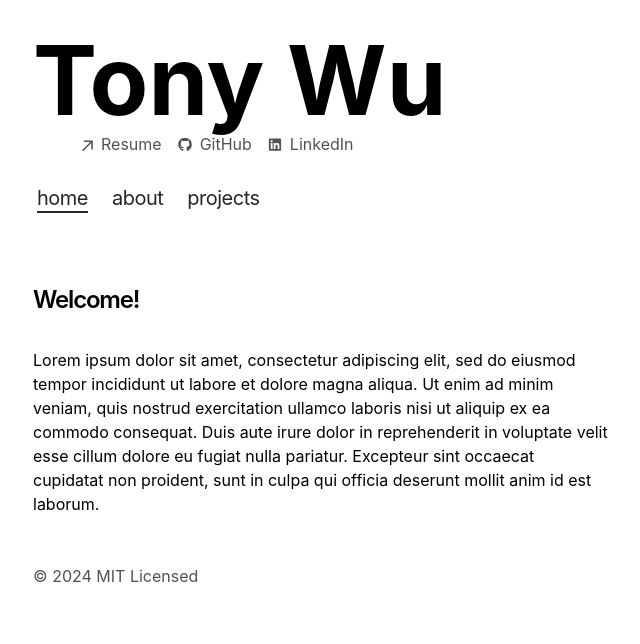
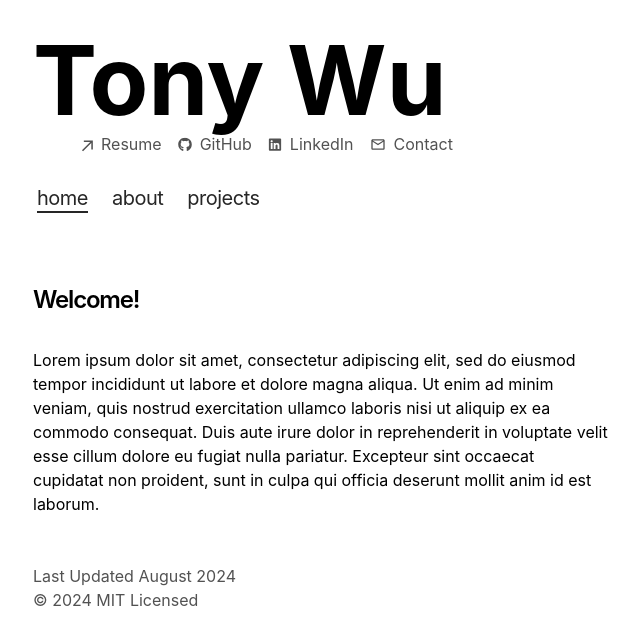
Before and after one commit to stowu2005/wutony-website, a Next.js app: page / in a window 1280 px wide. Shown: the top 644 px of the page, without its empty margins (319-959 px from the left). Built offline with nearby package versions, Linux system fonts and the light colour scheme.

Commit message:
Added Last Updated and Contact

```diff
--- a/app/components/footer.tsx
+++ b/app/components/footer.tsx
@@ -4,6 +4,9 @@ export default function Footer() {
   return (
     <footer className="mb-16">
       <p className="mt-8 text-neutral-600 dark:text-neutral-300">
+        Last Updated August 2024
+      </p>
+      <p className="text-neutral-600 dark:text-neutral-300">
         © {new Date().getFullYear()} MIT Licensed
       </p>
     </footer>
--- a/app/components/header.tsx
+++ b/app/components/header.tsx
@@ -1,5 +1,6 @@
 import { FaGithub } from "react-icons/fa";
 import { FaLinkedin } from "react-icons/fa6";
+import { MdOutlineEmail } from "react-icons/md";
 
 
 function ArrowIcon() {
@@ -28,7 +29,7 @@ export default function Header() {
     Tony Wu
     </a>
   </h1>
-  <ul className=" font-sm ml-12 mt-1 flex flex-col space-x-0 space-y-2 text-neutral-600 md:flex-row md:space-x-4 md:space-y-0 dark:text-neutral-300">
+  <ul className="font-sm ml-12 mt-1 flex flex-col space-x-0 space-y-2 text-neutral-600 md:flex-row md:space-x-4 md:space-y-0 dark:text-neutral-300">
     <li>
       <a
         className="flex items-center transition-all hover:text-neutral-300 dark:hover:text-neutral-500"
@@ -63,5 +64,16 @@ export default function Header() {
         <p className="ml-2 h-7">LinkedIn</p>
       </a>
     </li>
+    <li>
+      <a
+        className="flex items-center transition-all hover:text-neutral-300 dark:hover:text-neutral-500"
+        rel="noopener noreferrer"
+        target="_blank"
+        href="mailto:tonywu@uw.edu"
+      >
+        <MdOutlineEmail transform="translate(0 -1.5)" size={16}/>
+        <p className="ml-2 h-7">Contact</p>
+      </a>
+    </li>
   </ul></header>)
 }
```
